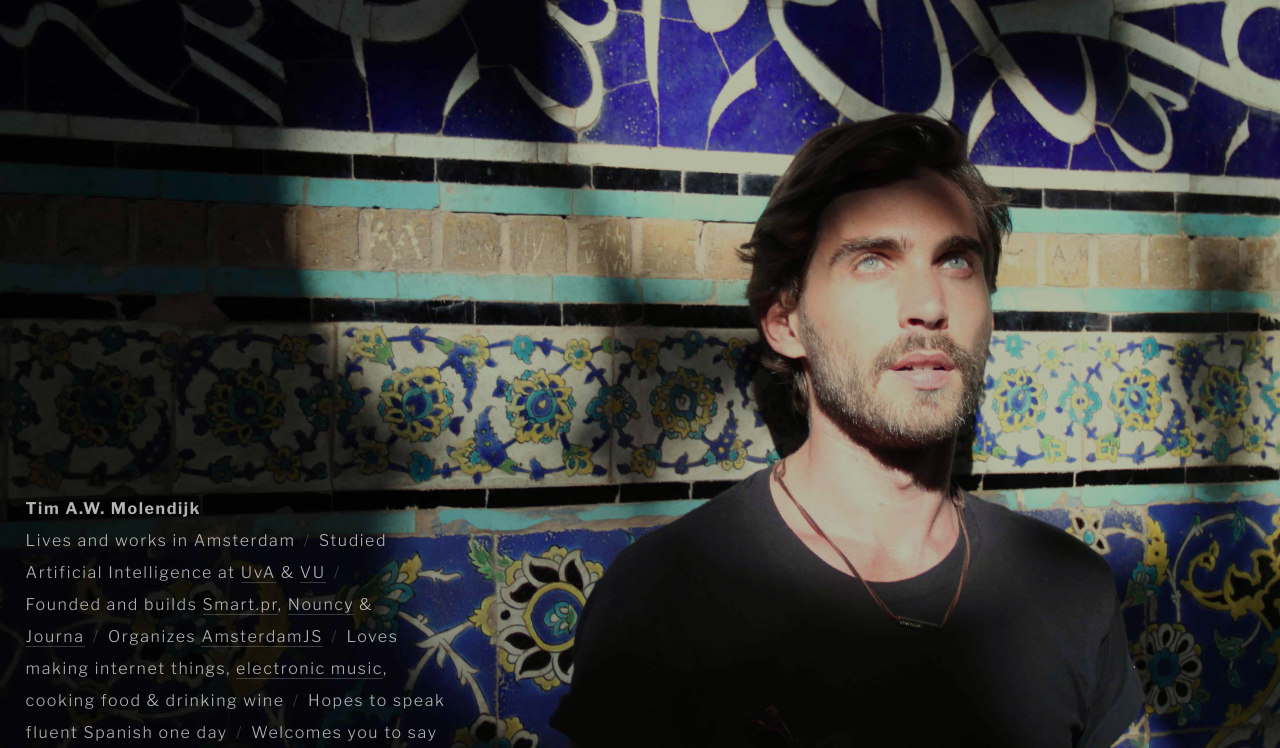
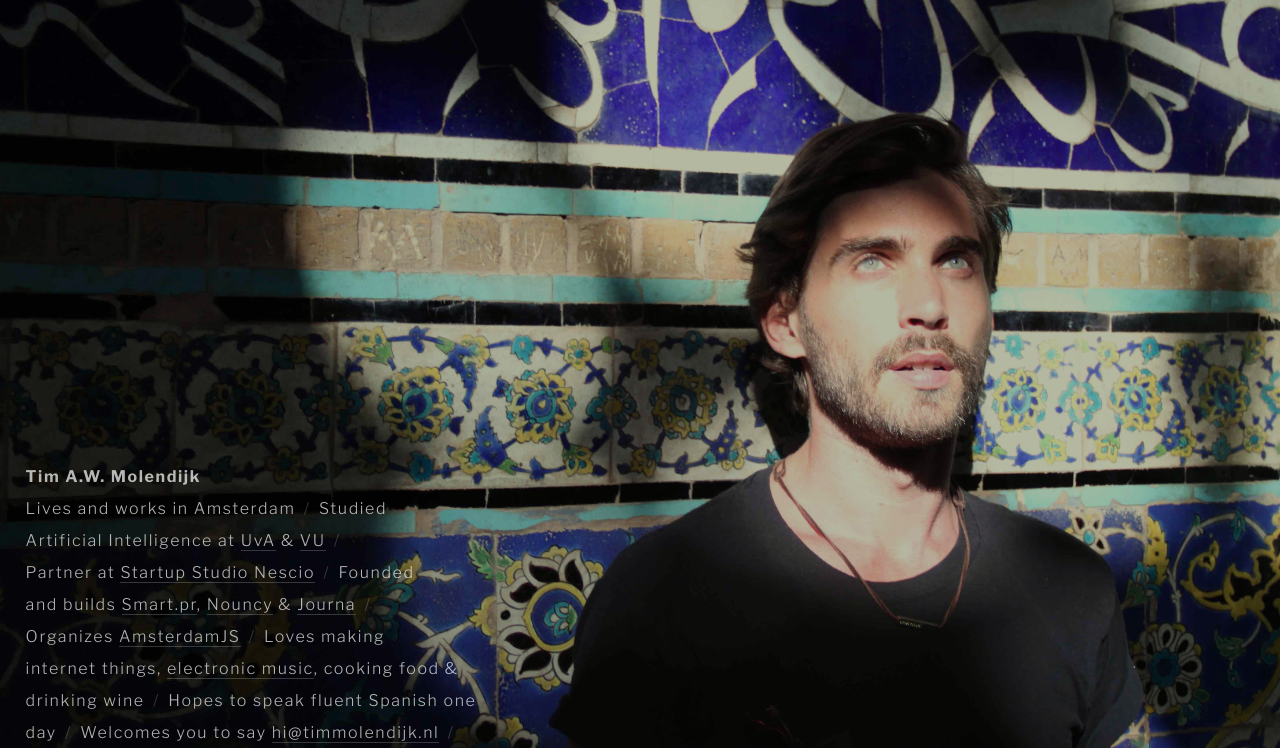
Before and after one commit to timmolendijk/timmolendijk.github.io, a plain HTML site: page index.html in a window 1280 px wide. Shown: the top 748 px of the page. Drawn offline with nearby package versions, Linux system fonts and the light colour scheme.

Commit message:
Mention Startup Studio Nescio

```diff
--- a/index.css
+++ b/index.css
@@ -63,7 +63,7 @@ main {
 main:before {
   content: "";
   float: right;
-  width: 20%;
+  width: 30%;
   height: 50vh;
   max-height: 30rem;
   shape-outside: polygon(0 0, 100% 100%, 100% 0);
--- a/index.html
+++ b/index.html
@@ -15,6 +15,9 @@
      -->Studied Artificial Intelligence at
         <a class="text" href="http://www.uva.nl">UvA</a>&nbsp;&
         <a class="text" href="http://www.vu.nl">VU</a><!--
+   --></p>
+      <p><!--
+     -->Partner at <a class="text" href="http://nescio.co">Startup Studio Nescio</a><!--
    --></p>
       <p><!--
      -->Founded and builds <a class="text" href="http://smart.pr">Smart.pr</a>,
```
